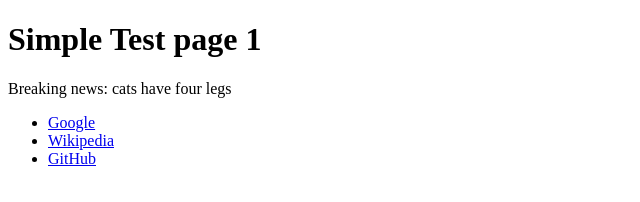
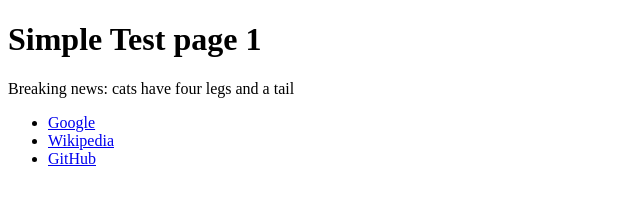
Before and after one commit to eliopetrini/eliopetrini.github.io, a website: page public/page1.html in a window 1280 px wide. Shown: the full height of the page, 0-640 px from the left. Drawn offline with Linux system fonts and the light colour scheme.

Commit message:
Update page1.html

```diff
--- a/public/page1.html
+++ b/public/page1.html
@@ -7,7 +7,7 @@
 </head>
 <body>
   <h1>Simple Test page 1</h1>
-  <p>Breaking news: cats have four legs</p>
+  <p>Breaking news: cats have four legs and a tail</p>
   <ul>
     <li><a href="https://www.google.com" target="_blank">Google</a></li>
     <li><a href="https://www.wikipedia.org" target="_blank">Wikipedia</a></li>
```
